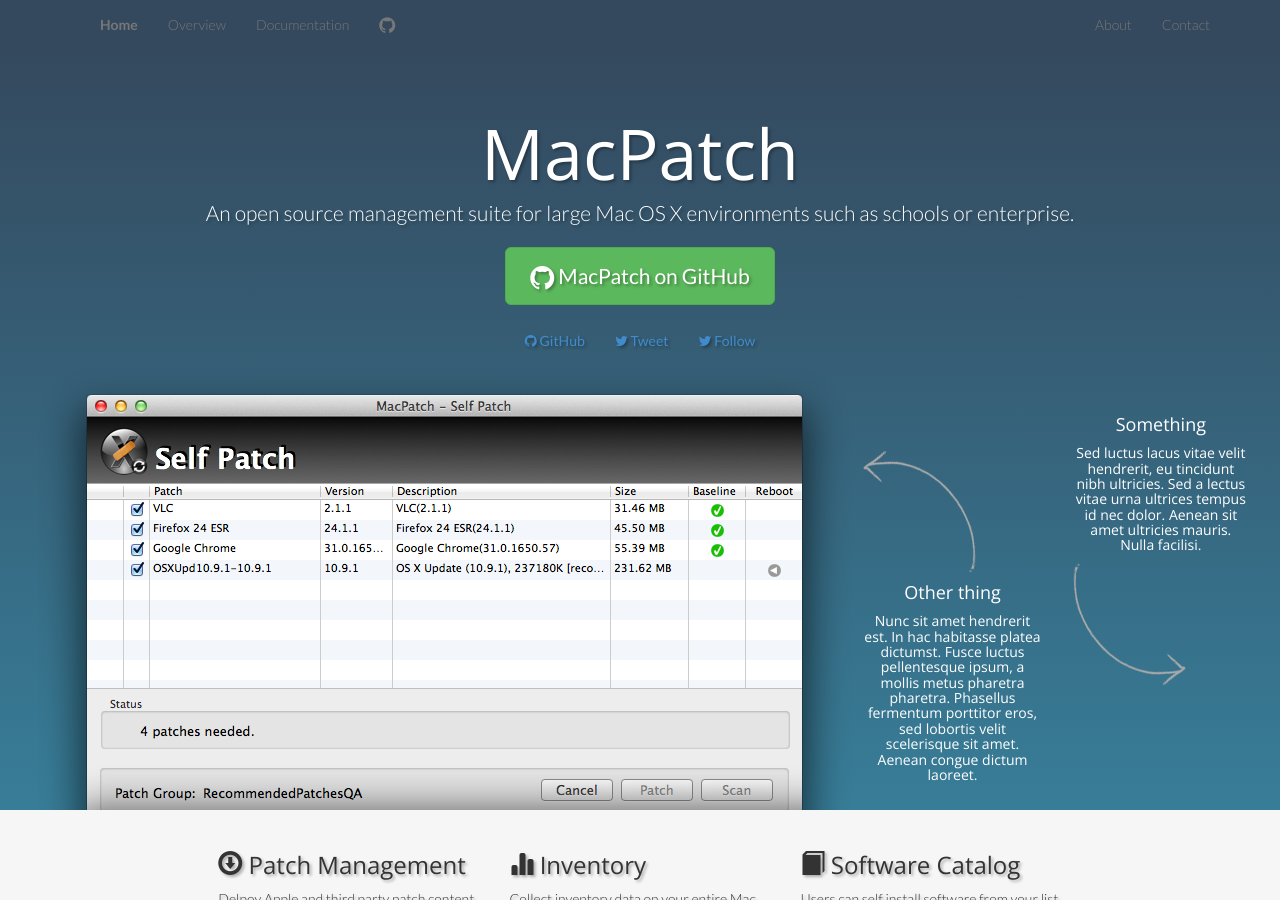
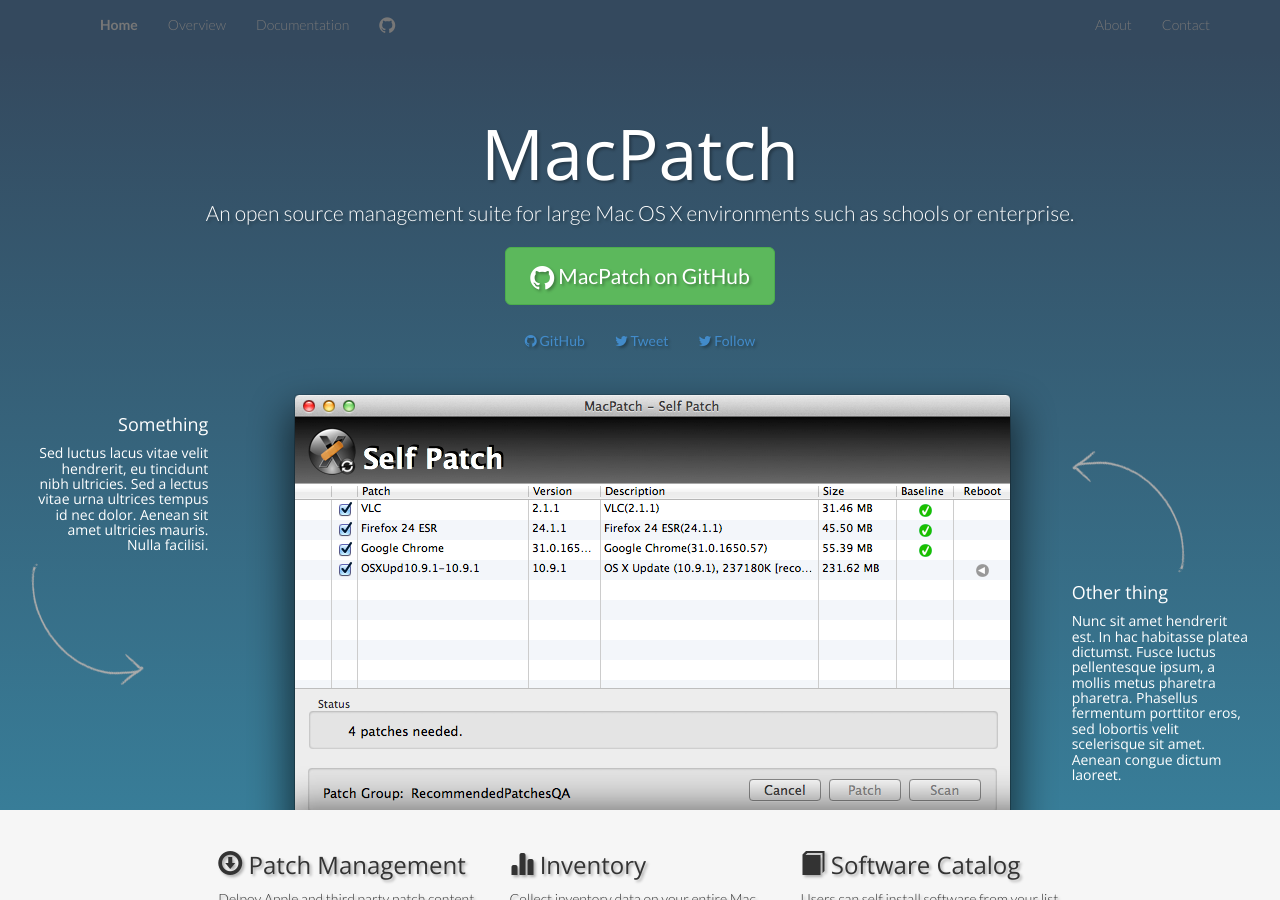
Before and after one commit to IanLee1521/macpatch.github.io, a Jekyll site: the page built from index.html, in a window 1280 px wide and 900 px high. Built offline with Jekyll 4.4.1, drawn with Linux system fonts in a browser that asks for light colours; nearby versions of some CDN libraries.

Commit message:
style="text-align: right"

```diff
--- a/index.html
+++ b/index.html
@@ -21,7 +21,7 @@
           <!-- /Social Buttons -->
       </div>
       <div class="row centered">
-        <div class="col-sm-2 pull-right">
+        <div class="col-sm-2" style="text-align: right">
           <br>
           <h4>Something</h4>
           <h5>
@@ -32,7 +32,7 @@
         <div class="col-sm-8">
           <img src="{{ page.base_url }}images/selfpatch.png" alt="MacPatch" class="center-block" style="vertical-align:bottom;">
         </div>
-        <div class="col-sm-2 pull-left">
+        <div class="col-sm-2" style="text-align: left">
           <br><br>
           <img class="hidden-xs hidden-sm" src="{{ page.base_url }}images/arrow2.png">
           <h4>Other thing</h4>
```
